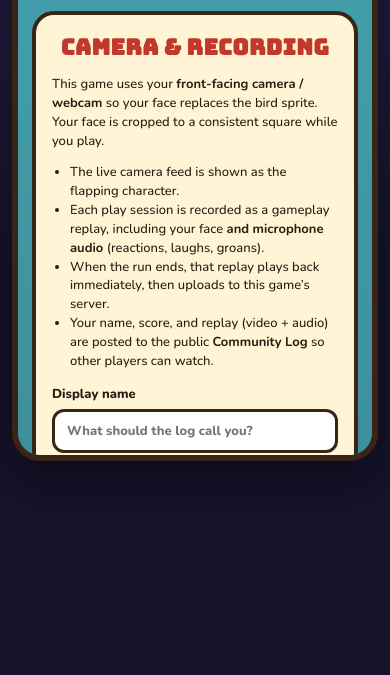
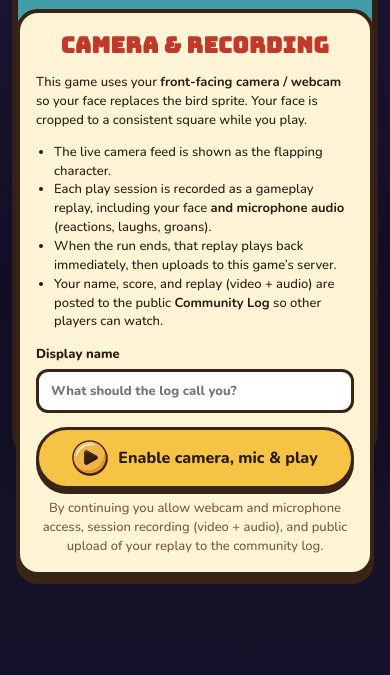
Before and after one commit to krossruiz/flappy-dude, a website with bundled scripts: page public/index.html in a window 390 px wide. Shown: the part 169-844 px from the top of the page. Built offline with nearby package versions, Linux system fonts and the light colour scheme; files whose address does not match are found by name.

Commit message:
button mobile fix?

```diff
--- a/public/css/style.css
+++ b/public/css/style.css
@@ -622,6 +622,19 @@ canvas#game {
     padding: 12px 12px 28px;
   }
 
+  /* The consent panel's text can be taller than the aspect-ratio-locked
+     game stage, which clips its button/disclaimer off-screen. Break it
+     out into a full-viewport layer so it always has room to scroll. */
+  .overlay:has(#screen-consent:not(.hidden)) {
+    position: fixed;
+    inset: 0;
+    width: 100vw;
+    height: 100dvh;
+    padding: 16px;
+    border-radius: 0;
+    z-index: 30;
+  }
+
   .consent p,
   .consent li {
     font-size: 13px;
```
